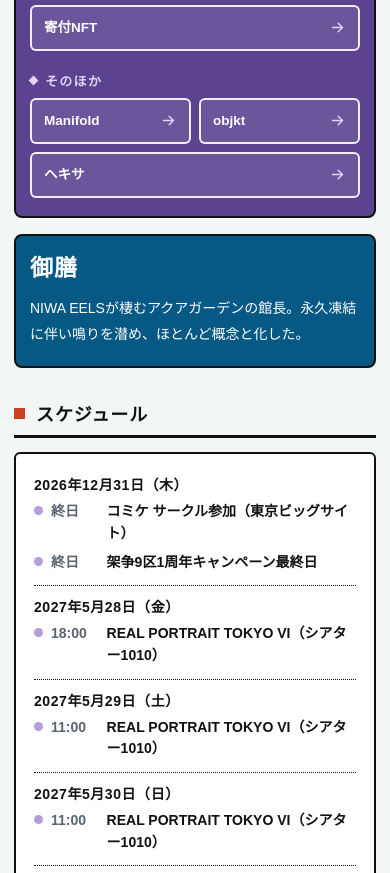
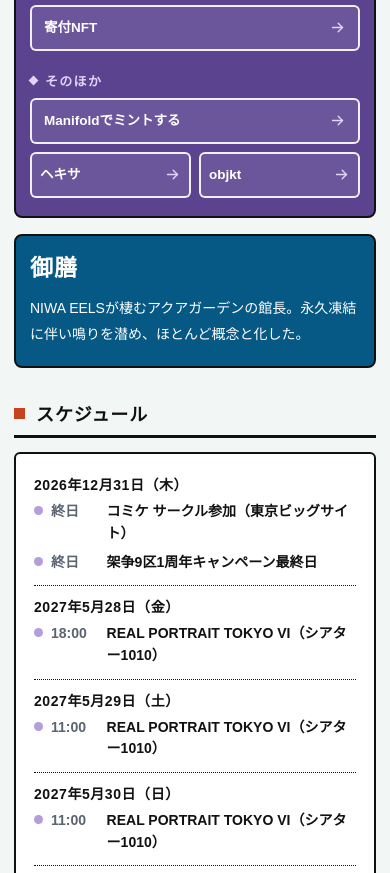
Before and after one commit to nrium/nrium, a plain HTML site: page index.html in a window 390 px wide. Shown: the part 2393-3266 px from the top of the page. Drawn offline with Linux system fonts and the light colour scheme; a web font is replaced by a local one.

Commit message:
Manifoldでミントするに文言変更、リンクの並びを変更

```diff
--- a/index.html
+++ b/index.html
@@ -263,6 +263,15 @@ PC（900px以上）ではその下を2カラムにする（左：プロジェク
 .pv-p .book .chip { flex: 1 1 0; min-width: 0; justify-content: center; white-space: nowrap; font-size: 12px; padding: 8px 2px; min-height: 40px;}
 }
 
+/* Manifold行の並び：Manifoldは全幅1行、ヘキサとobjktは並べて1行（PC・スマホ共通） */
+.pv-p a.p6-row.is-full { flex: 1 1 100%; min-width: 0; }
+.pv-p a.p6-row.is-half { flex: 1 1 0; min-width: 0; }
+@media (max-width: 600px) {
+.pv-p a.p6-row.is-full { flex-basis: 100%; }
+.pv-p a.p6-row.is-half { flex-basis: 0; padding: 10px 8px; font-size: 13.5px; }
+.pv-p a.p6-row.is-full { padding: 10px 12px; }
+}
+
 /* ============ 固定ミニメニュー（1カラム表示のときだけ、スクロールで上部に固定表示） ============ */
 .mfix { position: fixed; top: 0; left: 0; width: 100%; z-index: 6; font-family: "LINE Seed JP", "Hiragino Sans", "Noto Sans JP", sans-serif;}
 .mfix[hidden] { display: none;}
@@ -372,9 +381,9 @@ PC（900px以上）ではその下を2カラムにする（左：プロジェク
 <a class="p6-row" href="https://opensea.io/collection/the-reveal-" target="_blank" rel="noopener"><span class="rtxt">リビールをテーマにした作品群</span><svg viewBox="0 0 24 24" fill="none" stroke="currentColor" stroke-width="2" stroke-linecap="round" stroke-linejoin="round" aria-hidden="true"><path d="M5 12h14"/><path d="m13 6 6 6-6 6"/></svg></a>
 <a class="p6-row" href="https://opensea.io/ja/0x6f6d2ed08e0b7b9dc447e1581f97803261ed19d5/created" target="_blank" rel="noopener"><span class="rtxt">寄付NFT</span><svg viewBox="0 0 24 24" fill="none" stroke="currentColor" stroke-width="2" stroke-linecap="round" stroke-linejoin="round" aria-hidden="true"><path d="M5 12h14"/><path d="m13 6 6 6-6 6"/></svg></a>
 <p class="p6-grp">そのほか</p>
-<a class="p6-row" href="https://app.manifold.xyz/c/minting-me" target="_blank" rel="noopener"><span class="rtxt">Manifold</span><svg viewBox="0 0 24 24" fill="none" stroke="currentColor" stroke-width="2" stroke-linecap="round" stroke-linejoin="round" aria-hidden="true"><path d="M5 12h14"/><path d="m13 6 6 6-6 6"/></svg></a>
-<a class="p6-row" href="https://objkt.com/collection/KT1JCB6Pa4JaLAHqTR8ikGLpCXZqiwxdWwbw" target="_blank" rel="noopener"><span class="rtxt">objkt</span><svg viewBox="0 0 24 24" fill="none" stroke="currentColor" stroke-width="2" stroke-linecap="round" stroke-linejoin="round" aria-hidden="true"><path d="M5 12h14"/><path d="m13 6 6 6-6 6"/></svg></a>
-<a class="p6-row" href="https://nft.hexanft.com/users/fQDWgb9LlUJCMr/issued" target="_blank" rel="noopener"><span class="rtxt">ヘキサ</span><svg viewBox="0 0 24 24" fill="none" stroke="currentColor" stroke-width="2" stroke-linecap="round" stroke-linejoin="round" aria-hidden="true"><path d="M5 12h14"/><path d="m13 6 6 6-6 6"/></svg></a>
+<a class="p6-row is-full" href="https://app.manifold.xyz/c/minting-me" target="_blank" rel="noopener"><span class="rtxt">Manifoldでミントする</span><svg viewBox="0 0 24 24" fill="none" stroke="currentColor" stroke-width="2" stroke-linecap="round" stroke-linejoin="round" aria-hidden="true"><path d="M5 12h14"/><path d="m13 6 6 6-6 6"/></svg></a>
+<a class="p6-row is-half" href="https://nft.hexanft.com/users/fQDWgb9LlUJCMr/issued" target="_blank" rel="noopener"><span class="rtxt">ヘキサ</span><svg viewBox="0 0 24 24" fill="none" stroke="currentColor" stroke-width="2" stroke-linecap="round" stroke-linejoin="round" aria-hidden="true"><path d="M5 12h14"/><path d="m13 6 6 6-6 6"/></svg></a>
+<a class="p6-row is-half" href="https://objkt.com/collection/KT1JCB6Pa4JaLAHqTR8ikGLpCXZqiwxdWwbw" target="_blank" rel="noopener"><span class="rtxt">objkt</span><svg viewBox="0 0 24 24" fill="none" stroke="currentColor" stroke-width="2" stroke-linecap="round" stroke-linejoin="round" aria-hidden="true"><path d="M5 12h14"/><path d="m13 6 6 6-6 6"/></svg></a>
 </div>
 </article>
 
```
